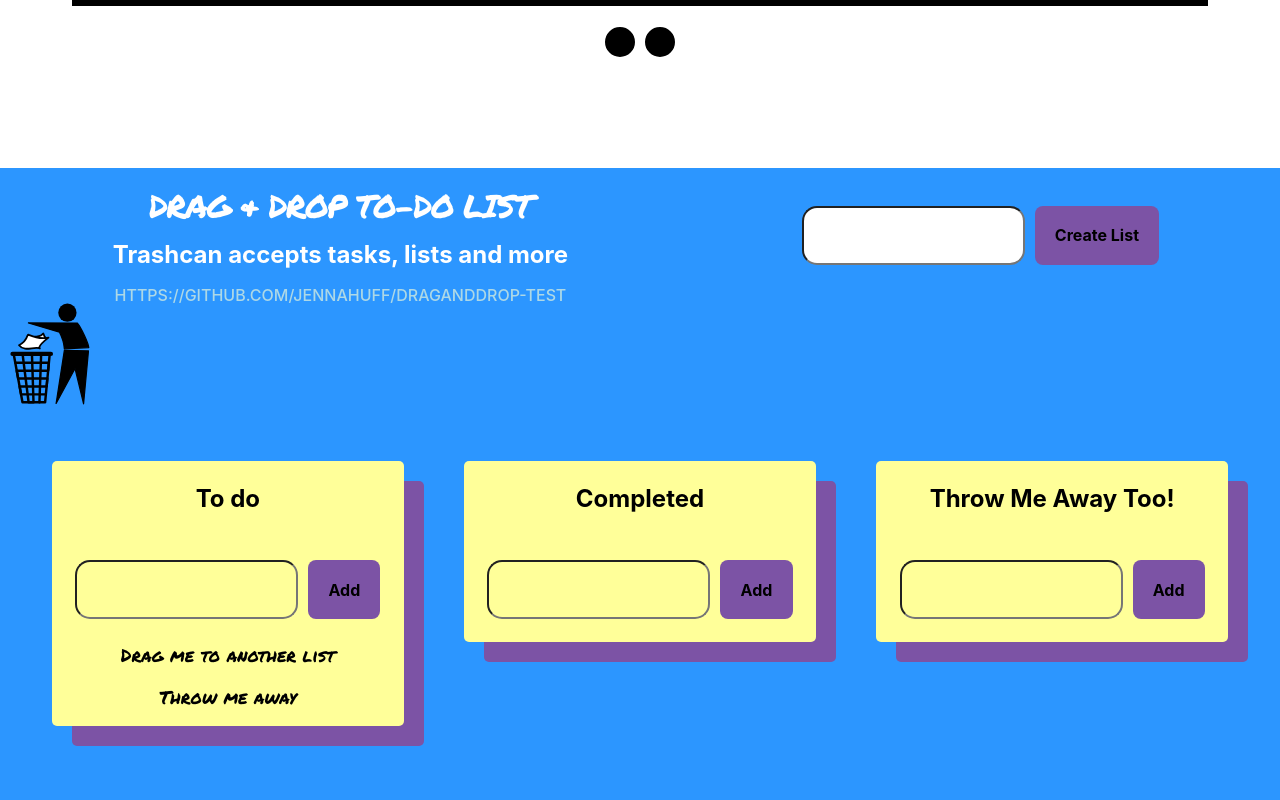
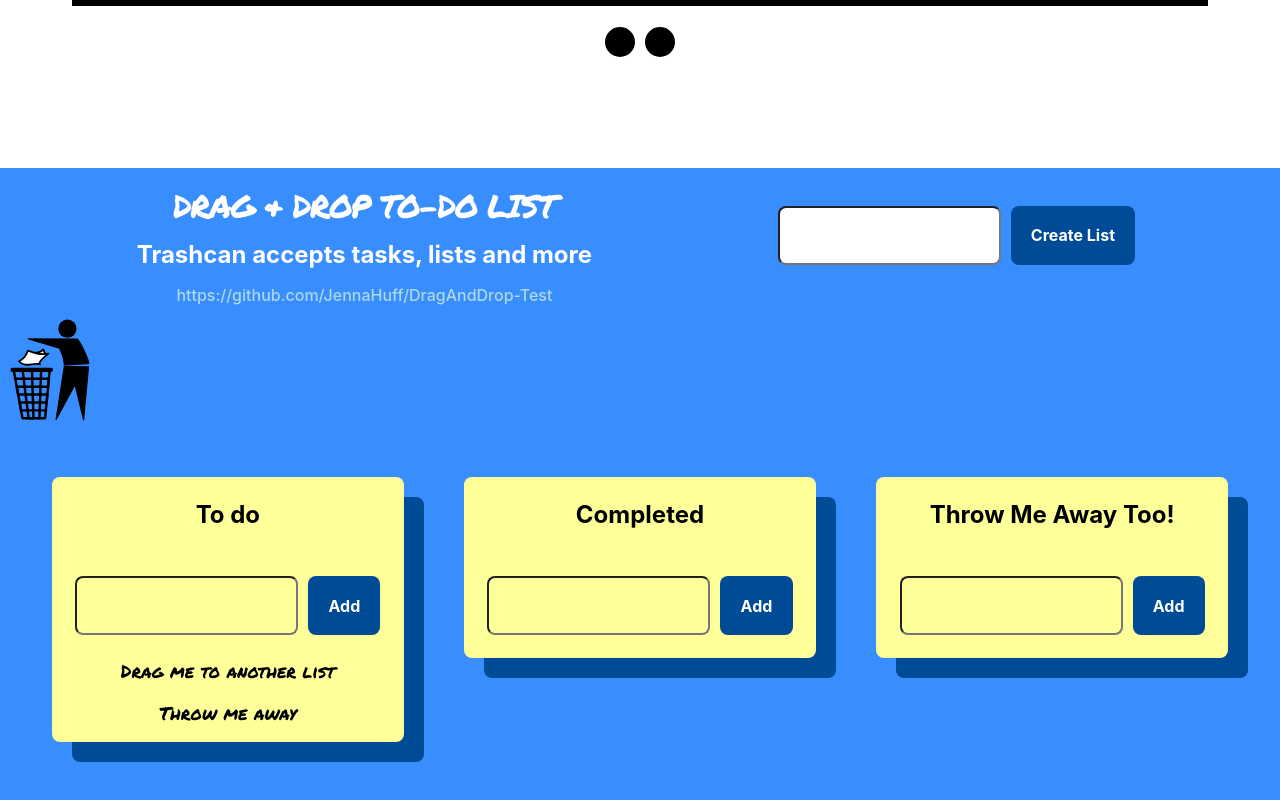
Before and after one commit to JennaHuff/reactdnd-todo, a React (Vite) app: page / in a window 1280 px wide. Shown: the part 696-1496 px from the top of the page. Built offline with nearby package versions, Linux system fonts and the light colour scheme.

Commit message:
trash title now possible

```diff
--- a/src/components/TextInputButton.tsx
+++ b/src/components/TextInputButton.tsx
@@ -1,12 +1,9 @@
 import { useState } from "react";
+import { useDrag } from "react-dnd";
 import styled from "styled-components";
 
 const StyledInput = styled.div`
-    button {
-        background-color: var(--bg-color-dark);
-    }
     padding: 8px;
-    border-radius: 5px;
     display: flex;
     flex-wrap: wrap;
     gap: 10px;
@@ -19,6 +16,11 @@ interface TextInputButtonProps {
 }
 
 export function TextInputButton({ onConfirm, label }: TextInputButtonProps) {
+    const [domElementExists, setDomElementExists] = useState(true);
+    const [, drag] = useDrag({
+        type: "Title",
+        item: { type: "Title", domElementExists, setDomElementExists },
+    });
     const [value, setNewValue] = useState("");
 
     function handleConfirm() {
@@ -27,7 +29,8 @@ export function TextInputButton({ onConfirm, label }: TextInputButtonProps) {
     }
 
     return (
-        <StyledInput>
+        domElementExists && (
+            <StyledInput ref={drag}>
                 <input
                     type="text"
                     onChange={(e) => setNewValue(e.target.value)}
@@ -36,5 +39,6 @@ export function TextInputButton({ onConfirm, label }: TextInputButtonProps) {
                 />
                 <button onClick={handleConfirm}>{label}</button>
             </StyledInput>
+        )
     );
 }
--- a/src/pages/todo/TodoPage.css
+++ b/src/pages/todo/TodoPage.css
@@ -11,28 +11,35 @@
 }
 
 .todo-page {
-    --bg-color-light: #99ccff;
+    /* --bg-color-light: #99ccff;
     --bg-color-dark: #7c53a5;
     --paper-color: #ffff99;
-    --buttons-color: #ff9999;
-    --text-color: white;
+    --buttons-color: #ff9999; */
+    --bg-color-light: #99ccff;
+    --bg-color-dark: #004b96;
+    --paper-color: #ffff99;
+    --buttons-color: #004b96;
+    --text-color: #002346;
 
     color: var(--text-color);
     min-height: 100svh;
     padding-bottom: 8vw;
-    background-color: #2c96ff;
+    background-color: #006effc7;
+    /* background-color: #2c96ff; */
 }
 
 input {
     background-color: transparent;
-    color: black;
+    color: white;
     font-weight: bold;
     padding: 20px;
-    border-radius: 15px;
+    border-radius: 8px;
 }
 
 button {
     background-color: var(--buttons-color);
+    color: white;
+    /* color: var(--text-color); */
     font-weight: bold;
 }
 
--- a/src/pages/todo/TodoPage.tsx
+++ b/src/pages/todo/TodoPage.tsx
@@ -18,6 +18,8 @@ const StyledHeader = styled.div`
     align-items: center;
     justify-content: space-around;
     flex-wrap: wrap;
+    margin-bottom: 1em;
+    margin-inline: 3em;
 `;
 
 export function TodoPage() {
@@ -69,6 +71,8 @@ export function TodoPage() {
             setTasks((tasks) => [
                 ...tasks.filter((task) => task.id !== item.id),
             ]);
+        } else if (item.type === "Title") {
+            item.setDomElementExists && item.setDomElementExists(false);
         }
     }
 
--- a/src/pages/todo/components/List.tsx
+++ b/src/pages/todo/components/List.tsx
@@ -14,7 +14,7 @@ const StyledDrop = styled.div`
     align-items: center;
     background-color: var(--paper-color);
     box-shadow: 20px 20px var(--bg-color-dark);
-    border-radius: 5px;
+    border-radius: 8px;
     padding-inline: 10px;
     padding-bottom: 15px;
     hr {
@@ -27,7 +27,7 @@ const StyledDrop = styled.div`
 `;
 
 const StyledDrag = styled.div`
-    border-radius: 5px;
+    border-radius: 8px;
     flex-grow: 0.3;
 
     h2 {
--- a/src/pages/todo/components/Title.tsx
+++ b/src/pages/todo/components/Title.tsx
@@ -10,25 +10,24 @@ const StyledTitle = styled.div`
     }
     text-align: center;
 
-    color: --text-color;
+    color: white;
     font-weight: bold;
     line-height: 1;
 `;
 
 const StyledLink = styled.a`
-    text-transform: uppercase;
     padding-top: 50px;
     color: lightblue;
 `;
 
 export function Title() {
-    const [titleExists, setTitleExists] = useState(true);
+    const [domElementExists, setDomElementExists] = useState(true);
     const [, drag] = useDrag({
-        type: "title",
-        item: { type: "title", titleExists, setTitleExists },
+        type: "Title",
+        item: { type: "Title", domElementExists, setDomElementExists },
     });
     return (
-        titleExists && (
+        domElementExists && (
             <StyledTitle ref={drag}>
                 <h1>Drag & Drop To-do List</h1>
                 <h2>Trashcan accepts tasks, lists and more</h2>
--- a/src/pages/todo/components/Trashcan.tsx
+++ b/src/pages/todo/components/Trashcan.tsx
@@ -24,7 +24,7 @@ export function Trashcan({
     handleDeleteItem(item: IItem): void;
 }) {
     const [{ isOver, canDrop }, drop] = useDrop({
-        accept: ["Task", "List"],
+        accept: ["Task", "List", "Title"],
         drop: (item: IItem) => {
             handleDeleteItem(item);
         },
--- a/src/pages/todo/utils/types.ts
+++ b/src/pages/todo/utils/types.ts
@@ -1,7 +1,8 @@
 export interface IItem {
     id: string;
     name: string;
-    type: "List" | "Task";
+    type: "List" | "Task" | "Title";
+    setDomElementExists?: React.Dispatch<React.SetStateAction<boolean>>;
 }
 
 export interface IList extends IItem {
```
Lines whose indentation alone changed are shown as unchanged.
